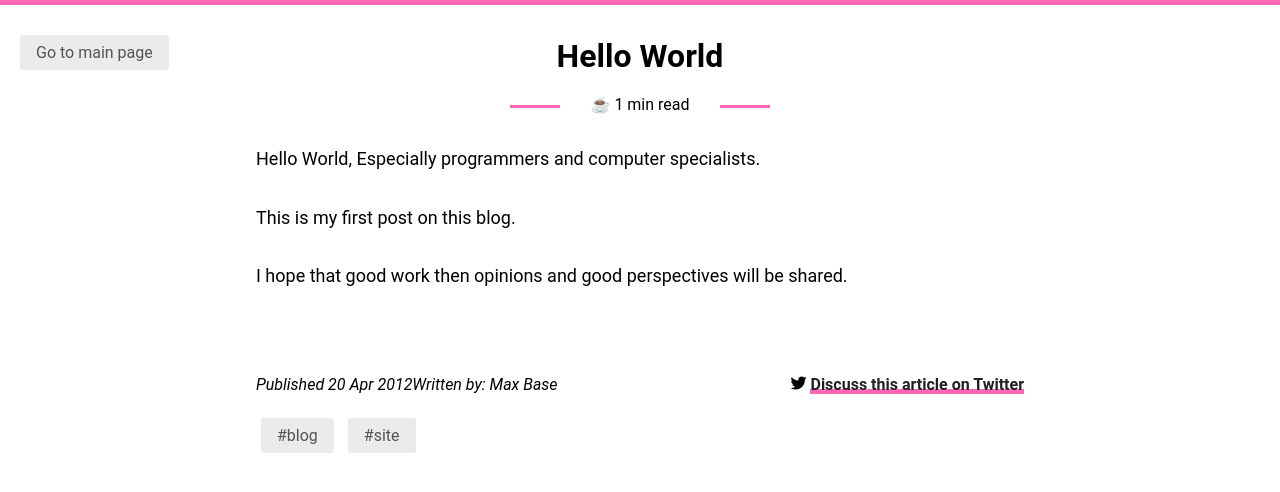
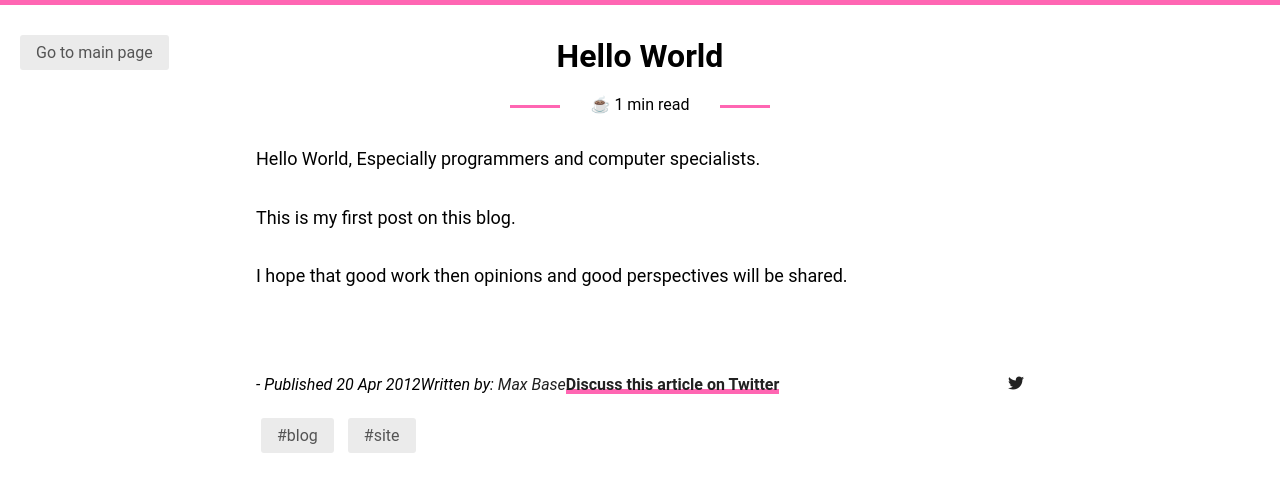
Before and after one commit to BaseMax/MaxBase.org, a Jekyll site: the page built from _posts/2012-04-20-en-Hello.md, in a window 1280 px wide. Shown: the top 492 px of the page. Built offline with Jekyll 4.4.1, drawn with Linux system fonts in a browser that asks for light colours.

Commit message:
Modify post.html...

```diff
--- a/_layouts/post.html
+++ b/_layouts/post.html
@@ -45,18 +45,18 @@ layout: default
 
 				<div class="post-single-meta">
 					<span class="post-single-date">
-						{% if page.lang == "fa" %}
+						- {% if page.lang == "fa" %}
 						منتشر شده در
 						{% else %}
 						Published
 						{% endif %}
-						{{ page.date | date_to_string }}
+						<span>{{ page.date | date_to_string }}</span>
 					</span>
 					<span class="post-single-author">
 						{% if page.lang == "fa" %}
-						نویسنده: مکس بیس
+						نویسنده: <span><a href="https://maxbase.org/">مکس بیس</span>
 						{% else %}
-						Written by: Max Base
+						Written by: <span><a href="https://maxbase.org/">Max Base</span>
 						{% endif %}
 					</span>
 					<span class="post-single-comments">
```
